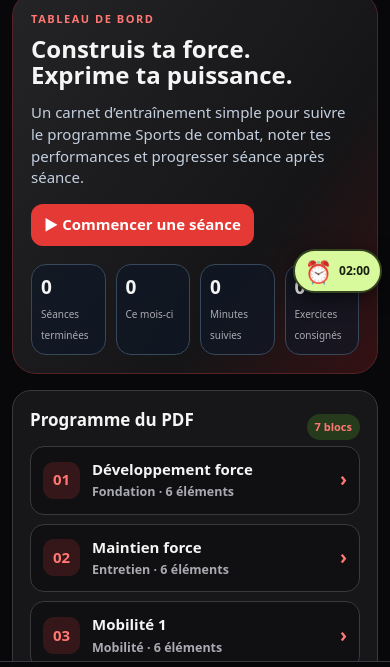
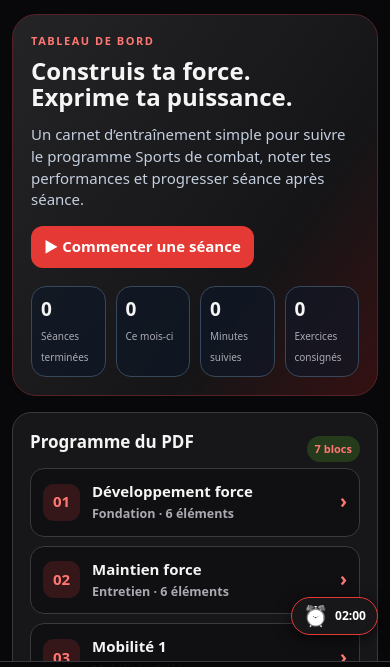
Before and after one commit to julienavril77-rgb/Fitcombat, a plain HTML site: page android/app/src/main/assets/index.html in a window 390 px wide. Shown: the part 109-776 px from the top of the page. Drawn offline with Linux system fonts and the light colour scheme.

Commit message:
Update index.html

```diff
--- a/android/app/src/main/assets/index.html
+++ b/android/app/src/main/assets/index.html
@@ -161,6 +161,46 @@ button:focus-visible {
 button.primary:hover {
   background: #C62828;
 }
+
+/* ==================================
+   CORRECTIONS MOBILE COMBAT FORGE
+   ================================== */
+
+@media (max-width: 720px) {
+  /* Décaler l'en-tête sous la barre d'état Android */
+  .app {
+    padding-top: max(34px, calc(12px + env(safe-area-inset-top, 0px)));
+  }
+
+  /* Minuteur flottant aux couleurs Combat Forge */
+  .floating-timer {
+    top: auto;
+    right: 12px;
+    bottom: calc(100px + env(safe-area-inset-bottom, 0px));
+    transform: none;
+
+    background: #171719;
+    color: #F5F5F5;
+    border: 1px solid #E53935;
+    box-shadow: 0 4px 16px #0009;
+
+    padding: 8px 11px;
+    gap: 7px;
+  }
+
+  /* Horloge plus discrète */
+  .floating-timer .clock {
+    font-size: 20px;
+    filter: grayscale(1) brightness(1.5);
+  }
+
+  .floating-timer .float-time {
+    color: #FFFFFF;
+    font-size: 12px;
+    font-weight: 850;
+  }
+}
+
 </style>
 <link rel="manifest" href="./manifest.webmanifest">
 <link rel="icon" href="./icon-192.png">
```
